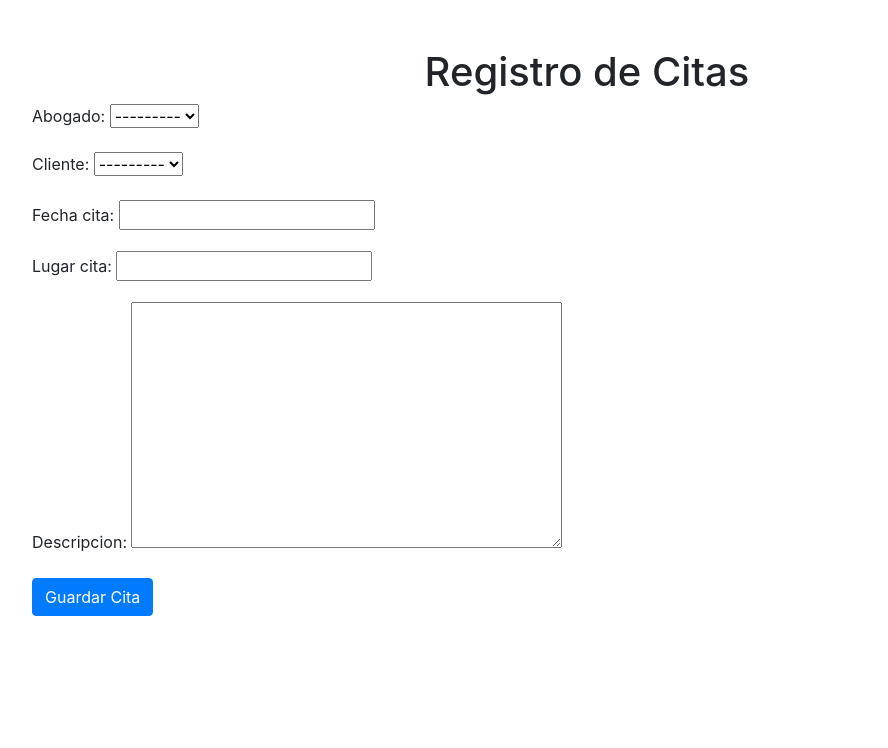
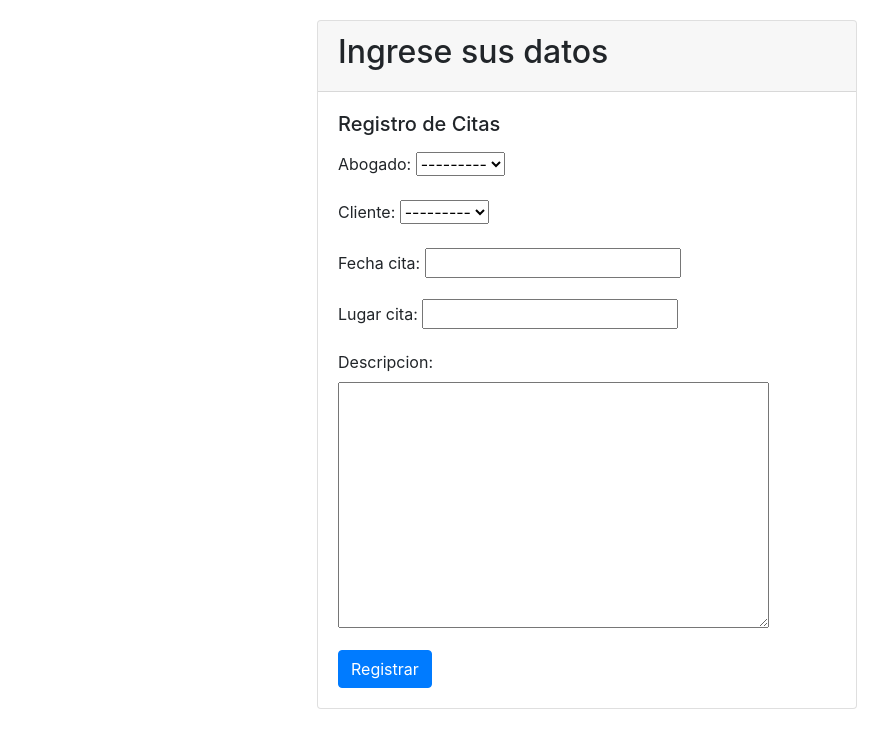
Before and after one commit to Fernando252/consultorio, a Django app: page /registrar_cita/ in a window 1280 px wide. Shown: the top 748 px of the page, without its empty margins (53-941 px from the left). Run offline with Django 3.2, Linux system fonts and the light colour scheme; data that the repository does not hold is empty; some libraries are stand-ins or nearby versions.

Commit message:
estilo cartas

```diff
--- a/consultorio/templates/registrar_cita.html
+++ b/consultorio/templates/registrar_cita.html
@@ -12,6 +12,12 @@
 
     <!-- Asegúrate de cargar jQuery antes de los scripts de Bootstrap -->
     <script src="https://code.jquery.com/jquery-3.5.1.slim.min.js"></script>
+    <style>
+        .card {
+          margin-top: 20px;
+          margin-bottom: 20px;
+        }
+      </style>
 
     <!-- Enlace al widget DateTimePicker -->
     {{ form.media.css }}
@@ -19,18 +25,31 @@
 </head>
 
 <body>
-    <div class="container mt-5">
-        <h1 class="text-center">Registro de Citas</h1>
 
         <form method="post" action="{% url 'registrar_cita' %}">
-            {% csrf_token %}
 
-            {{ form.as_p }}
+    <div class="container">
+        <div class="row justify-content-center">
+        <div class="col-sm-6">
+        <div class="card">
+            <div class="card-header">
+                <h2>Ingrese sus datos</h2>
+            </div>
+            <div class="card-body">
+            <h5 class="card-title">Registro de Citas</h5>
+            <p class="card-text">
+                {% csrf_token %}
 
-            <button type="submit" class="btn btn-primary">Guardar Cita</button>
-        </form>
-    </div>
+                {{ form.as_p }}
 
+            </p>
+            <a type="submit" href="login_cliente.html" class="btn btn-primary">Registrar</a>
+            </div>
+        </div>
+        </div>
+        </div>
+        </div>
+    </form>
     <!-- Scripts de Bootstrap (Popper.js y Bootstrap JS) -->
     <script src="https://cdn.jsdelivr.net/npm/@popperjs/core@2.9.3/dist/umd/popper.min.js"></script>
     <script src="https://stackpath.bootstrapcdn.com/bootstrap/4.5.2/js/bootstrap.min.js"></script>
```
Also changed, not shown: consultorio/templates/agendar_cita.html (deleted, +0 -14 lines), consultorio/templates/registro_abogado.html (+23 -5 lines), consultorio/templates/registro_cliente.html (+24 -7 lines), login/migrations/0015_auto_20240210_1219.py (added).
